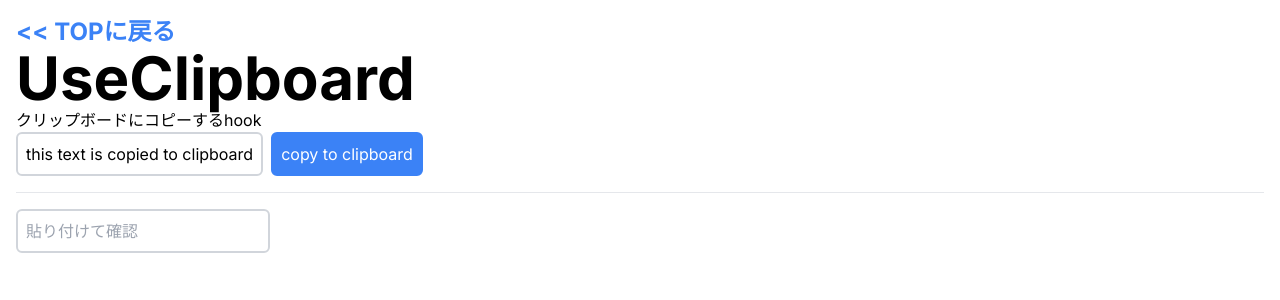
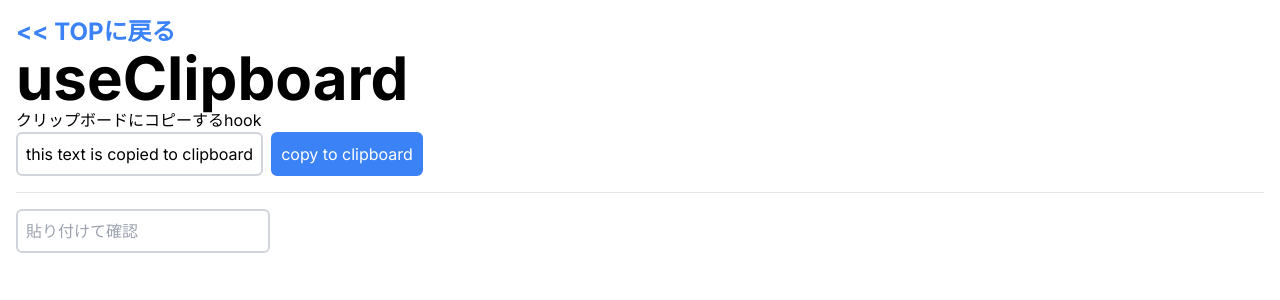
Before and after one commit to mizukenvivid/lets-custom-hooks, a Next.js app: page /useClipboard in a window 1280 px wide. Shown: the top 300 px of the page. Built offline with nearby package versions, Linux system fonts and the light colour scheme.

Commit message:
fix: pageの名前を修正

```diff
--- a/src/app/useClipboard/page.tsx
+++ b/src/app/useClipboard/page.tsx
@@ -6,7 +6,7 @@ import { useClipboard } from "@/hooks/useClipboard";
 
 const copyText = "this text is copied to clipboard";
 
-export default function UseClipboard() {
+export default function useClipboardPage() {
   const [copied, copy] = useClipboard();
 
   return (
@@ -15,7 +15,7 @@ export default function UseClipboard() {
         {"<< TOPに戻る"}
       </Link>
       <div>
-        <h1 className="text-left text-6xl font-bold">UseClipboard</h1>
+        <h1 className="text-left text-6xl font-bold">useClipboard</h1>
         <p>クリップボードにコピーするhook</p>
       </div>
 
--- a/src/app/useDebounce/page.tsx
+++ b/src/app/useDebounce/page.tsx
@@ -5,7 +5,7 @@ import { ChangeEvent, useState } from "react";
 
 import { useDebounce } from "@/hooks/useDebounce";
 
-export default function UseDebounce() {
+export default function useDebouncePage() {
   const [value, setValue] = useState("");
   const [debouncedValue, setDebouncedValue] = useState("");
   const [milliseconds, setMilliseconds] = useState(1000);
@@ -35,7 +35,7 @@ export default function UseDebounce() {
         {"<< TOPに戻る"}
       </Link>
       <div>
-        <h1 className="text-left text-6xl font-bold">UseDebounce</h1>
+        <h1 className="text-left text-6xl font-bold">useDebounce</h1>
         <p>特定の処理を制御するhook</p>
       </div>
 
--- a/src/app/useInterval/page.tsx
+++ b/src/app/useInterval/page.tsx
@@ -5,7 +5,7 @@ import { useEffect, useState } from "react";
 
 import { useInterval } from "@/hooks/useInterval";
 
-export default function UseInterval() {
+export default function useIntervalPage() {
   const [logs, setLogs] = useState<string[]>([]);
   const func = () => {
     setLogs((prev) => [...prev, `${prev.length + 1}回目 ${new Date().toLocaleString()}`]);
@@ -24,7 +24,7 @@ export default function UseInterval() {
         {"<< TOPに戻る"}
       </Link>
       <div>
-        <h1 className="text-left text-6xl font-bold">UseInterval</h1>
+        <h1 className="text-left text-6xl font-bold">useInterval</h1>
         <p>特定の処理を指定した間隔で実行するhook</p>
       </div>
 
--- a/src/app/useLocalStorage/page.tsx
+++ b/src/app/useLocalStorage/page.tsx
@@ -9,7 +9,7 @@ import { List } from "../../components/useLocalStorage/List";
 import { Remove } from "../../components/useLocalStorage/Remove";
 import { Set } from "../../components/useLocalStorage/Set";
 
-export default function UseLocalStorage() {
+export default function useLocalStoragePage() {
   const [list, get, set, remove] = useLocalStorage();
 
   return (
--- a/src/app/useMousePosition/page.tsx
+++ b/src/app/useMousePosition/page.tsx
@@ -4,7 +4,7 @@ import Link from "next/link";
 
 import { useMousePosition } from "@/hooks/useMousePotision";
 
-export default function UseMousePotision() {
+export default function useMousePositionPage() {
   const potision = useMousePosition();
 
   return (
@@ -13,7 +13,7 @@ export default function UseMousePotision() {
         {"<< TOPに戻る"}
       </Link>
       <div>
-        <h1 className="text-left text-6xl font-bold">UseMousePotision</h1>
+        <h1 className="text-left text-6xl font-bold">useMousePotision</h1>
         <p>マウスの位置を取得するhook</p>
       </div>
 
--- a/src/app/useNetworkStatus/page.tsx
+++ b/src/app/useNetworkStatus/page.tsx
@@ -4,7 +4,7 @@ import Link from "next/link";
 
 import { useNetworkStatus } from "@/hooks/useNetworkStatus";
 
-export default function UseNetworkStatus() {
+export default function useNetworkStatusPage() {
   const isOnline = useNetworkStatus();
 
   return (
```
